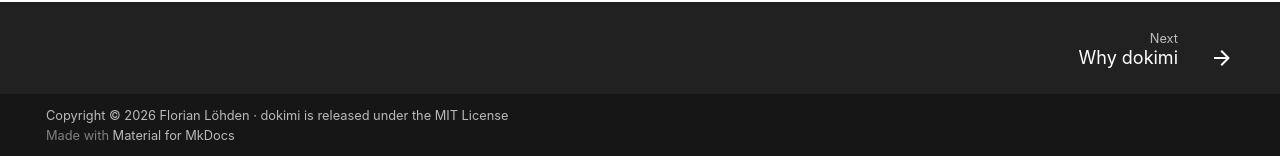
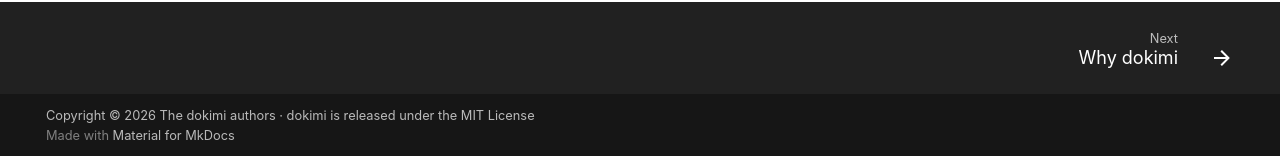
Before and after one commit to dokimi-io/dokimi-website, an MkDocs documentation site: the page built from docs/index.md, in a window 1280 px wide and 900 px high, scrolled down 1384 px. Shown: the part 741-897 px from the top of the window. Built offline with MkDocs 1.6.1 and Material for MkDocs 9.7.7, drawn with Linux system fonts in a browser that asks for light colours; comment, search, counter and statistics services are not loaded.

Commit message:
Credit the dokimi authors in the copyright notice
dokimi is built by more than one person, so the licence and the site
footer name "The dokimi authors" rather than a single person. That is
the usual convention for a project with several contributors: the
authors are whoever the history shows contributed.

Co-Authored-By: Claude Opus 5.5 <noreply@anthropic.com>

```diff
--- a/mkdocs.yml
+++ b/mkdocs.yml
@@ -4,7 +4,7 @@ site_description: >-
   dokimi is a test orchestration framework for Kubernetes clusters. It runs network tests
   between two chosen nodes, from a test definition you can read.
 site_author: The dokimi authors
-copyright: Copyright &copy; 2026 Florian Löhden · dokimi is released under the MIT License
+copyright: Copyright &copy; 2026 The dokimi authors · dokimi is released under the MIT License
 repo_url: https://github.com/dokimi-io/dokimi
 repo_name: dokimi-io/dokimi
 edit_uri: ""
```
Also changed, not shown: 1 other file.
